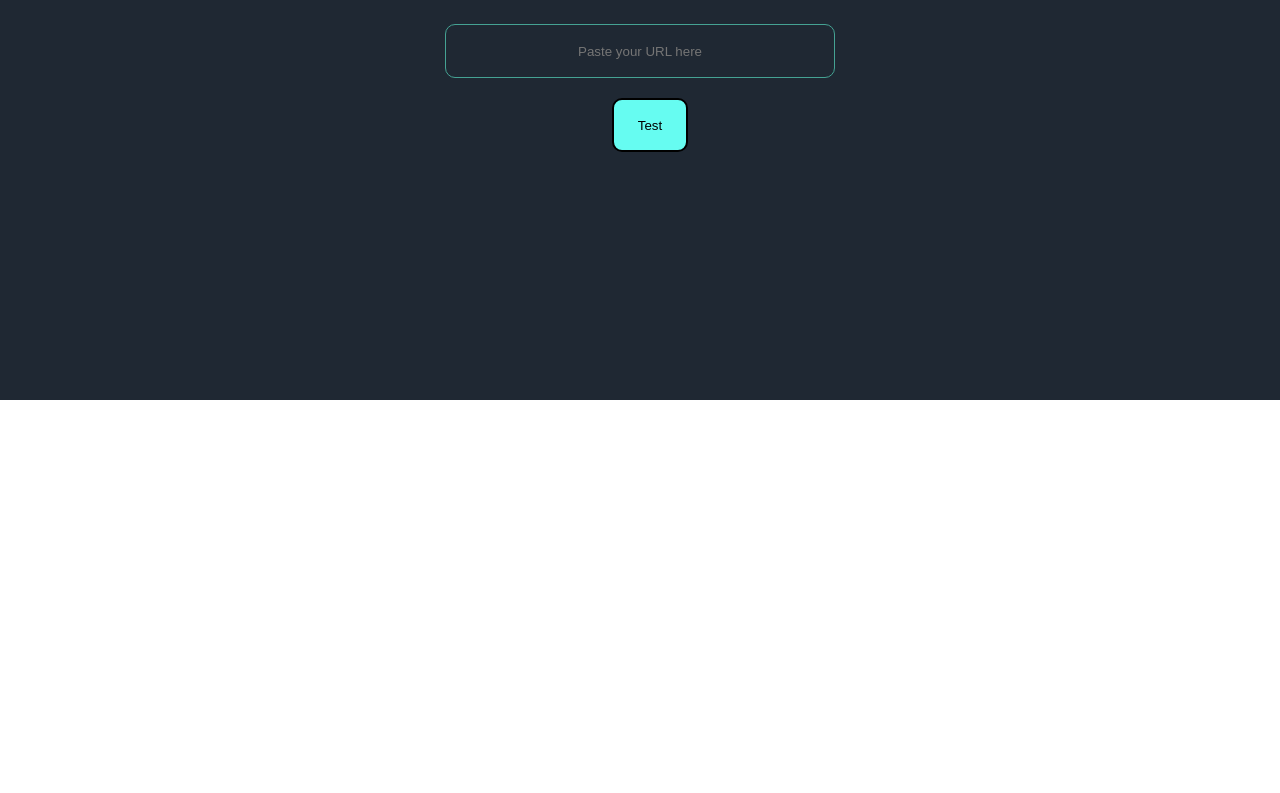
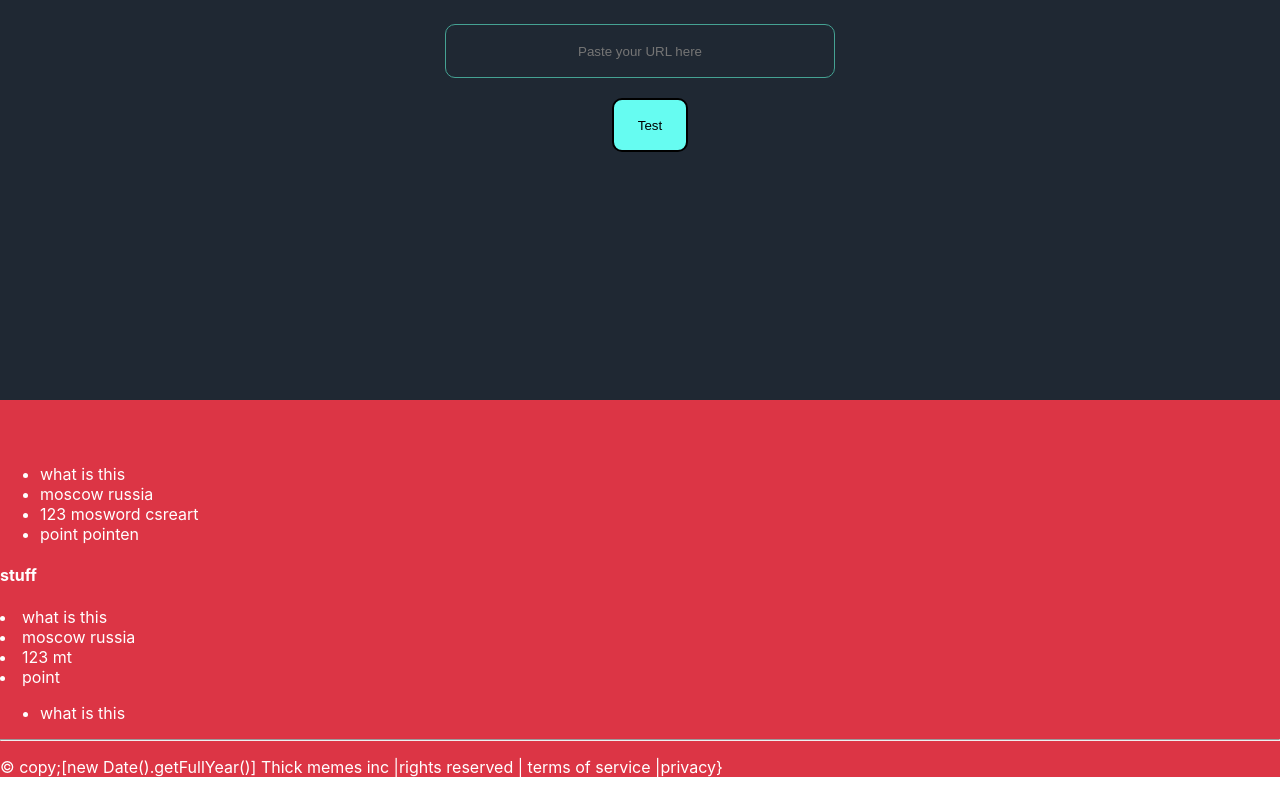
Before and after one commit to ntobar/givebackhacks-project, a React (Create React App) app in the folder avoidware/: page / in a window 1280 px wide. Shown: the part 480-1273 px from the top of the page. Before the commit the page ends 880 px from the top, so only its background shows below. Built offline with nearby package versions, Linux system fonts and the light colour scheme.

Commit message:
added components

```diff
--- a/avoidware/src/App.js
+++ b/avoidware/src/App.js
@@ -1,6 +1,7 @@
 import "./App.css";
 import Landing from "./components/Landing/Landing";
 import Header from "./components/Header/Header";
+import Footer from "./components/Footer/Footer";
 import { BrowserRouter as Router, Switch, Route } from "react-router-dom";
 
 function App() {
@@ -10,6 +11,7 @@ function App() {
         <Route path="/">
           <Header />
           <Landing />
+          <Footer />
         </Route>
       </Switch>
     </Router>
--- a/avoidware/src/components/Footer/Footer.css
+++ b/avoidware/src/components/Footer/Footer.css
@@ -0,0 +1,12 @@
+.main_footer {
+  color: white;
+  background-color: #dc3545;
+  padding-top: 3em;
+  position: relative;
+  bottom: 0;
+  width: 100%;
+  padding-top: 3em;
+  position: relative;
+  bottom: 0;
+  width: 100%;
+}
--- a/avoidware/src/components/Footer/Footer.js
+++ b/avoidware/src/components/Footer/Footer.js
@@ -3,7 +3,7 @@ import "./Footer.css";
 
 function Footer() {
   return (
-    <div className="footer">
+    <div className="main_footer">
       <div className="container">
         <div className="row">
           <div className="col">
@@ -24,10 +24,11 @@ function Footer() {
               </ul>
             </div>
           </div>
+          <hr />
           <div className="row">
             <p className="col-smol">
-              &copy;[new Date().getFullYear()] Thick memes inc |rights reserved
-              | terms of service |privacy
+              &copy;{new Date().getFullYear} copy;[new Date().getFullYear()]
+              Thick memes inc |rights reserved | terms of service |privacy}
             </p>
           </div>
         </div>
```
